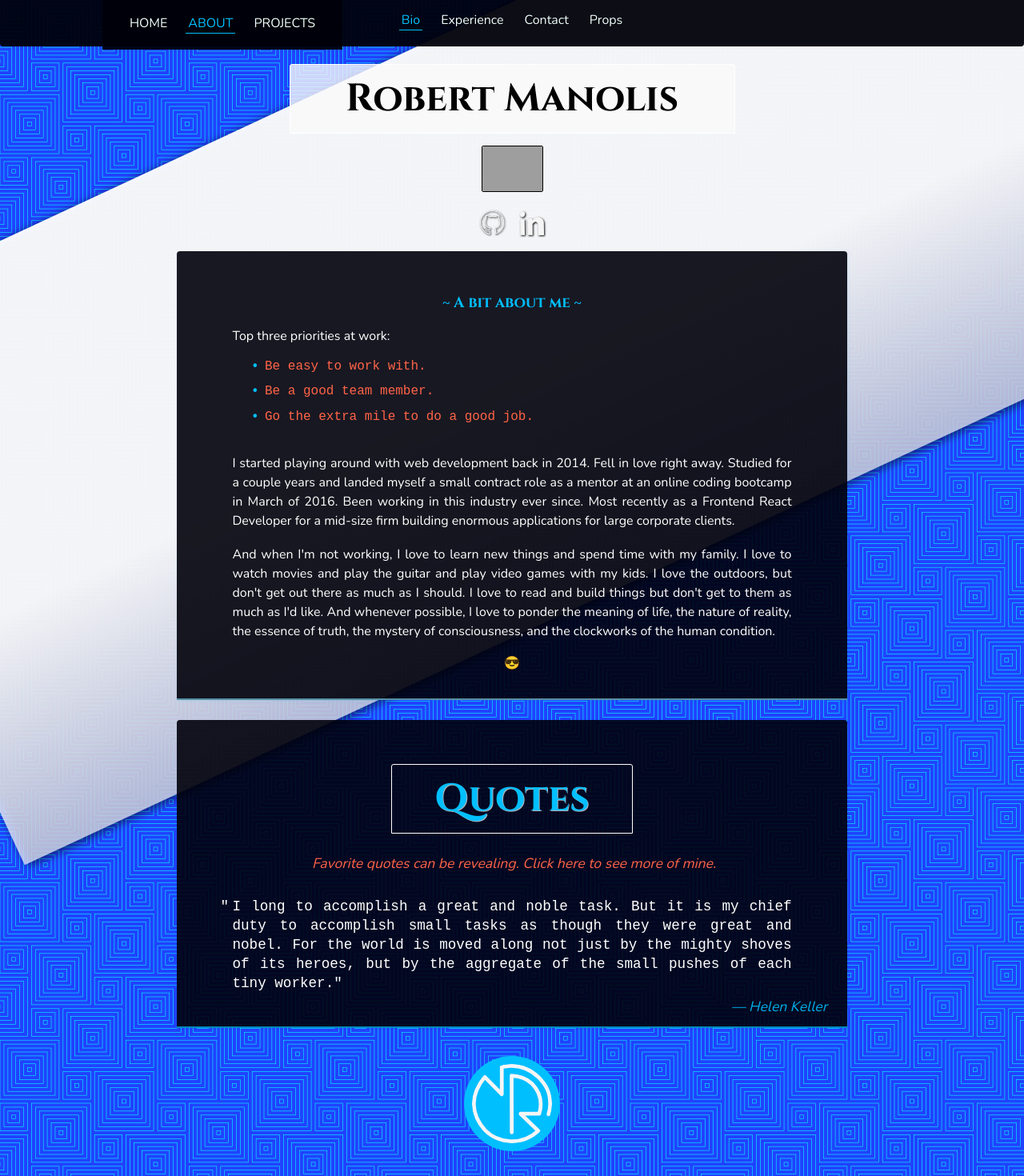
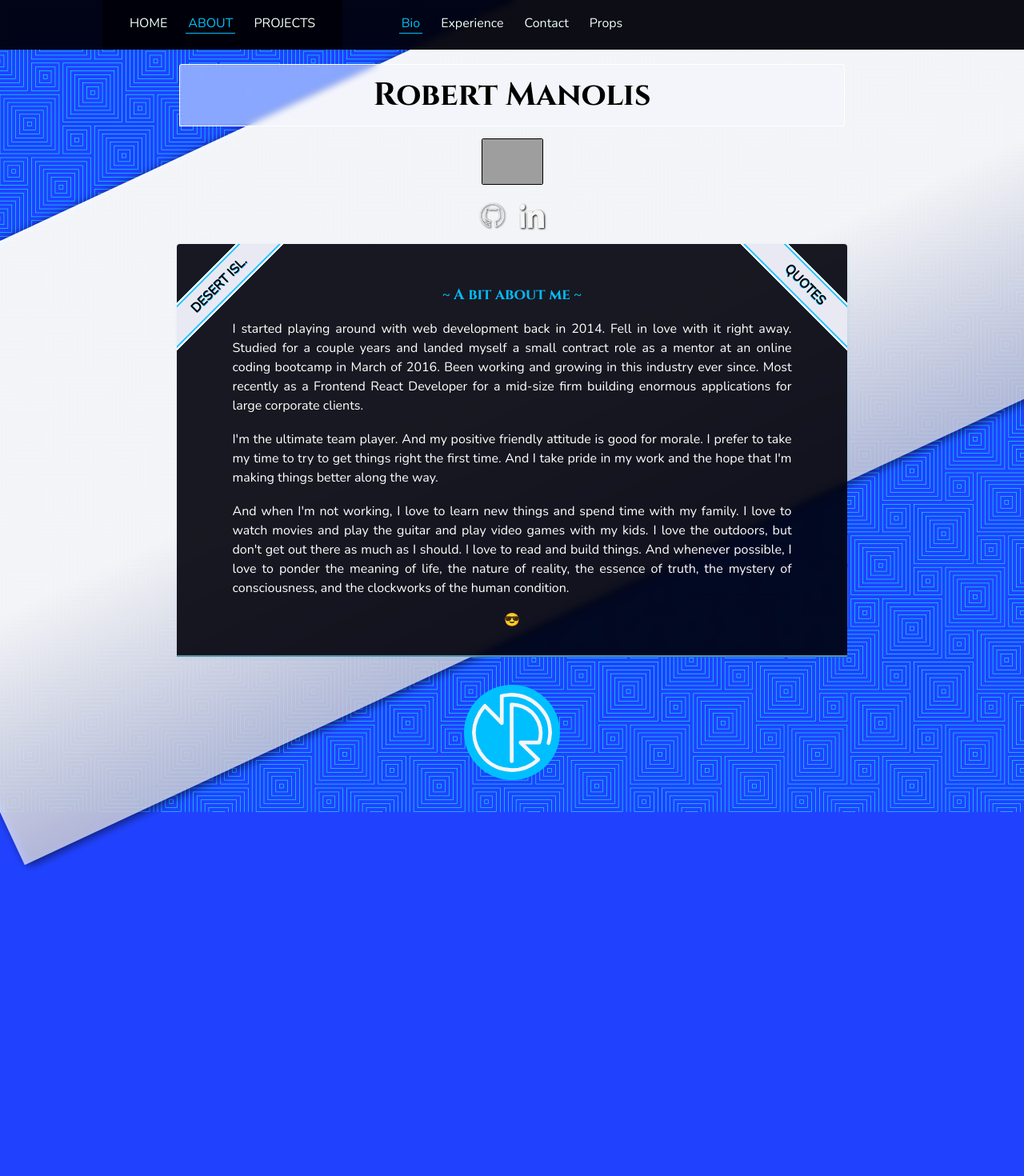
Before and after one commit to gitrobertpm/rpm-portfolio-2022, a React (Create React App) app: page /about/bio in a window 1280 px wide. Shown: the top 1470 px of the page at 80% size. After the commit the page ends 1015 px from the top, so only its background shows below. Built offline with nearby package versions, Linux system fonts and the light colour scheme; grey boxes are pictures that could not be loaded.

Commit message:
Added new quotes and deseret island section and created modal displays for both

```diff
--- a/src/Components/Bio.js
+++ b/src/Components/Bio.js
@@ -1,31 +1,86 @@
 
 /* Main dependency imports */
-import React, { useState } from 'react';
+import React, { useState, useEffect } from 'react';
 
 /* Data imports */
 import quotes from '../data/quotes.json';
+import dIslands from '../data/desertIsl.json';
 
 /* Img imports */
 import myLogo from '../img/myLogo.svg';
 
 const Bio = () => {
 
-	/* Set state for current quote */
-	const [curQuote, setCurQuote] = useState(quotes[0]);
+	// Helper to get a random index from an array
+	const ranIndy = (arr) => Math.floor(Math.random() * arr.length);
 
-	/* Grab a random quote */
-	const getRan = () => quotes[Math.ceil(Math.random() * quotes.length - 1)];
+	// Handle quotes
+	const [quotesToPullFrom, setQuotesToPullFrom] = useState([...quotes]);
+	const [curQuote, setCurQuote] = useState('');
+	const [quoteCounter, setQuoteCounter] = useState(0);
+	const [quotesIsOpen, setQuotesIsOpen] = useState(0);
 
-	/* Update quote and prevent duplicates */
+	const handleQuoteOpen = () => setQuotesIsOpen(!quotesIsOpen);
+
+	// Update quote, determine first three quotes and prevent duplicates until all quotes have been displayed
 	const updateQuote = () => {
-		let newQuote = getRan();
-		while (newQuote.quote === curQuote.quote) newQuote = getRan();
+		let newQuote;
+
+		if (quoteCounter < 3) {
+			newQuote = quotesToPullFrom.splice(0, 1)[0];
+			setQuoteCounter(quoteCounter + 1);
+		} else {
+			const i = ranIndy(quotesToPullFrom);
+			newQuote = quotesToPullFrom.splice(i, 1)[0];
+		}
+
 		setCurQuote(newQuote);
+
+		if (quotesToPullFrom.length === 0) {
+			setQuoteCounter(0);
+			return setQuotesToPullFrom([...quotes]);
+		}
+
+		return setQuotesToPullFrom(quotesToPullFrom);
 	};
 
-	/* Deconstruct quote properties */
+	// Deconstruct quote properties
 	const { quote } = curQuote;
 	const { citation } = curQuote;
+
+
+	// Handle Desert Island
+	const [curDesertIsland, setCurDesertIsland] = useState('');
+	const [desertIslIsOpen, setDesertIslIsOpen] = useState(0);
+
+	const handleDesertIslOpen = () => setDesertIslIsOpen(!desertIslIsOpen);
+
+	const updateDesertIsland = () => {
+
+		const dIslCategories = dIslands.map((dIsl) => dIsl.category);
+		const curDesIslIndy = dIslCategories.indexOf(curDesertIsland.category);
+
+		if (curDesertIsland === '' || curDesIslIndy === dIslCategories.length - 1) {
+			return setCurDesertIsland(dIslands[0]);
+		}
+
+		return setCurDesertIsland(dIslands[curDesIslIndy + 1]);
+	};
+
+	// Deconstruct desert island properties
+	const { category } = curDesertIsland;
+	const { details } = curDesertIsland;
+	const { selections } = curDesertIsland;
+
+	useEffect(() => {
+		if (quoteCounter === 0) {
+			updateQuote();
+		}
+
+		if (curDesertIsland === '') {
+			updateDesertIsland();
+		}
+	});
 
 	return (
 		<div className="about-container">
@@ -34,30 +89,47 @@ const Bio = () => {
 				<div className="bio">
 					<h3>~ A bit about me ~</h3>
 
-					<p>Top three priorities at work:</p>
-					<ul>
-						<li>Be easy to work with.</li>
-						<li>Be a good team member.</li>
-						<li>Go the extra mile to do a good job.</li>
-					</ul>
+					<p>I started playing around with web development back in 2014.  Fell in love with it right away.  Studied for a couple years and landed myself a small contract role as a mentor at an online coding bootcamp in March of 2016.  Been working and growing in this industry ever since.  Most recently as a Frontend React Developer for a mid-size firm building enormous applications for large corporate clients.</p>
 					<br />
-					<p>I started playing around with web development back in 2014.  Fell in love right away.  Studied for a couple years and landed myself a small contract role as a mentor at an online coding bootcamp in March of 2016.  Been working in this industry ever since.  Most recently as a Frontend React Developer for a mid-size firm building enormous applications for large corporate clients.</p>
+					<p>{`I'm the ultimate team player.  And my positive friendly attitude is good for morale.  I prefer to take my time to try to get things right the first time.  And I take pride in my work and the hope that I'm making things better along the way.`}</p>
 					<br />
-					<p>{`And when I'm not working, I love to learn new things and spend time with my family.  I love to watch movies and play the guitar and play video games with my kids.  I love the outdoors, but don't get out there as much as I should. I love to read and build things but don't get to them as much as I'd like.  And whenever possible, I love to ponder the meaning of life, the nature of reality, the essence of truth, the mystery of consciousness, and the clockworks of the human condition.`}</p>
+					<p>{`And when I'm not working, I love to learn new things and spend time with my family.  I love to watch movies and play the guitar and play video games with my kids.  I love the outdoors, but don't get out there as much as I should. I love to read and build things.  And whenever possible, I love to ponder the meaning of life, the nature of reality, the essence of truth, the mystery of consciousness, and the clockworks of the human condition.`}</p>
 					<br />
 					<span>😎</span>
+
+					<button className="quote-btn" onClick={ handleQuoteOpen }>Quotes</button>
+					<button className="desert-island-btn" onClick={ handleDesertIslOpen }>Desert Isl.</button>
 				</div>
 
-				<div className="quote-box">
+				<div className={`quote-box ${ quotesIsOpen && 'open-quote-box' }`}>
 					<div className="quote-display" onClick={ updateQuote }>
+						<button className="quote-close-btn" onClick={ handleQuoteOpen }><strong>X</strong></button>
 						<h2 className="top-heading bio-heading">Quotes</h2>
 						<p className="quote-heading"><i>Favorite quotes can be revealing.  Click here to see more of mine.</i></p>
 						<p className="quote code">{ quote }</p>
 						<p className="citation"><i>{ citation }</i></p>
 					</div>
-					<img className="my-logo" src={myLogo} alt="My Logo" />
+				</div>
+
+				<div className={`quote-box desert-island-box ${ desertIslIsOpen && 'open-quote-box' }`}>
+					<div className="quote-display" onClick={ updateDesertIsland }>
+						<button className="quote-close-btn" onClick={ handleDesertIslOpen }><strong>X</strong></button>
+						<h2 className="top-heading bio-heading desert-island-heading">Desert Island</h2>
+						<p className="quote-heading">Trapped on a desert island forever, which five items would you bring?</p>
+						<p className="quote-heading">This game can tell you a lot about a person.  Below are my answers to a few categories.</p>
+						<p className="quote-heading">Click here to see more.</p>
+						<div className="desert-island-display">
+							<h3 className="di-category">{ category }:</h3>
+							<p className="di-details">{ details }</p>
+							<ul className="di-selections">
+								{ selections?.map((sel, i) => <li className="di-selection" key={i}>{sel}</li>) }
+							</ul>
+						</div>
+
+					</div>
 				</div>
 			</div>
+			<img className="my-logo" src={myLogo} alt="My Logo" />
 		</div>
 	);
 };
--- a/src/css/App.css
+++ b/src/css/App.css
@@ -21,6 +21,7 @@
   padding: 0 0 5px;
   background: rgba(0, 0, 10, 0.95);
   z-index: 999;
+  backdrop-filter: blur(4px);
 }
 
 .nav-container a {
@@ -113,10 +114,11 @@
   max-width: 300px;
   margin: 30px auto 15px;
   padding: 15px 0;
-  background: rgba(250, 250, 250, 0.8);
+  background: rgba(245, 245, 255, 0.5);
   text-shadow: 1px 1px 0 rgba(250, 250, 250, 0.7);
   border-radius: 3px 3px 0 0;
   border: 1px solid white;
+  backdrop-filter: blur(4px);
 }
 
 .wallpaper {
@@ -177,9 +179,12 @@
   animation-duration: 1.5s;
 }
 
-@keyframes eightySix {
-  0% {display: block; z-index: 9;}
-  100% {display: none; z-index: -9;}
+.fade-in {
+  animation: fadeIn 1s ease-in-out forwards;
+}
+
+.fade-in-and-sixty-eight {
+  animation: fadeIn 1s ease-in-out forwards, sixtyEight 0.1s ease-in-out forwards;
 }
 
 @keyframes fadeIn {
@@ -187,7 +192,33 @@
   100% {opacity: 1}
 }
 
+.fade-out {
+  animation: fadeOut 1s ease-in-out forwards;
+}
+
+.fade-out-and-eighty-six {
+  animation: fadeOut 1s ease-in-out forwards, eightySix 1s ease-in-out forwards;
+}
+
 @keyframes fadeOut {
   0% {opacity: 1}
   100% {opacity: 0}
 }
+
+.eighty-six {
+  animation: eightySix 1s ease-in-out forwards;
+}
+
+@keyframes eightySix {
+  0% {display: block; z-index: 9;}
+  100% {display: none; z-index: -9;}
+}
+
+.sixty-eight {
+  animation: sixtyEight 0.1s ease-in-out forwards;
+}
+
+@keyframes sixtyEight {
+  0% {display: none; z-index: -9;}
+  100% {display: block; z-index: 9;}
+}
--- a/src/css/about.css
+++ b/src/css/about.css
@@ -24,8 +24,19 @@
 }
 
 .about-header .top-heading {
-  max-width: 555px;
+  position: relative;
+  max-width: 850px;
 }
+
+/* .about-heading:after {
+  content: "";
+  position: absolute;
+  left: 0;
+  bottom: 0;
+  width: 100%;
+  height: 25px;
+  background: linear-gradient(to top, rgba(255, 0, 0, 0.5) 10%, rgba(255, 99, 71, 0.9) 20%, transparent 75%);
+} */
 
 .about-header .header-contact-link-box {
   display: flex;
@@ -56,20 +67,32 @@
 }
 
 .quote-box {
-  max-width: 1024px;
-  margin: 25px auto 35px;
+  position: fixed;
+  top: 50%;
+  right: 50%;
+  bottom: 50%;
+  left: 50%;
+  width: calc(100% -20px);
+  margin: 0 auto;
+  padding: 25px 10px;
+  background:rgba(0, 0, 10, 0.9);
+  transition: all 0.7s ease-in-out;
+  opacity: 0;
+  overflow: hidden;
+  z-index: 999;
+  backdrop-filter: blur(4px);
 }
 
-.quote-heading {
-  color: tomato;
-  font-size: 1.1rem;
-  max-width: 525px;
-  padding-top: 10px;
-  padding-bottom: 30px;
-  padding-left: 5px;
+.open-quote-box {
+  top: 98px;
+  right: 0;
+  bottom: 0px;
+  left: 0;
+  opacity: 1
 }
 
 .quote-display {
+  position: relative;
   cursor: pointer;
   max-width: 788px;
   margin: auto;
@@ -80,17 +103,50 @@
   border-bottom: 2px solid rgba(0, 191, 255, 0.7);
 }
 
-.quote {
+.quote-close-btn {
+  cursor: pointer;
+  font-size: 1.75rem;
+  font-weight: bolder;
+  text-shadow: 1px 1px 0 rgba(0, 0, 10, 0.9);
+  position: absolute;
+  top: 10px;
+  right: 10px;
+  width: 42px;
+  height: 42px;
+  background: tomato;
+  border-radius: 4px;
+  border: 1px solid rgba(255, 255, 255, 0.95);
+}
+
+.quote-display .bio-heading {
+  border: none;
+  margin-top: 0px;
+}
+
+.quote-heading {
+  color: tomato;
+  font-size: 1.1rem;
+  max-width: 600px;
+  padding-top: 10px;
+  padding-bottom: 30px;
+  padding-left: 5px;
+}
+
+.quote,
+.desert-island-display {
   position: relative;
   text-align: justify;
-  font-family: 'Courier New', monospace;
+  font-weight: bolder;
   font-size: 1.1rem;
-  color: white;
+  color: rgba(0, 0, 50, 0.95);
+  padding: 15px;
+  background: rgba(255, 255, 255, 0.95);
+  border-radius: 4px 4px 0 0;
 }
 
 .quote::before {
   position: absolute;
-  margin-left: -15px;
+  margin-left: -10px;
   content: '"';
 }
 
@@ -105,6 +161,34 @@
   margin-top: 5px;
 }
 
+.desert-island-box .quote-heading {
+  max-width: 800px;
+  padding-bottom: 10px;
+}
+
+.di-category {
+  font-family: Impact, Haettenschweiler, 'Arial Narrow Bold', sans-serif;
+  display: inline-block;
+  vertical-align: top;
+  text-transform: uppercase;
+  width: 69px;
+  margin: 0 5px 0 0;
+}
+
+.di-details {
+  font-family: 'Trebuchet MS', 'Lucida Sans Unicode', 'Lucida Grande', 'Lucida Sans', Arial, sans-serif;
+  font-weight: lighter;
+  display: inline-block;
+  width: calc(100% - 100px);
+  margin: 0;
+  padding-top: 3px;
+}
+
+.di-selections {
+  font-family: cursive;
+  font-weight: lighter;
+}
+
 .about-menu {
   position: fixed;
   top: 44px;
@@ -116,6 +200,11 @@
   border-bottom: 3px solid rgba(0, 191, 255, 0.7);
   border-bottom: 1px solid rgba(0, 0, 0, 0.9);
   z-index: 999;
+  backdrop-filter: blur(4px);
+}
+
+.about-menu a {
+  padding-top: 7px;
 }
 
 .bio,
@@ -127,6 +216,11 @@
   background: rgba(0, 0, 10, 0.9);
   border-bottom: 2px solid rgba(86, 145, 165, 1);
   box-shadow: 1px 1px 5px rgba(0, 191, 255, 0.1);
+  backdrop-filter: blur(4px);
+}
+
+.bio {
+  position: relative;
 }
 
 .contact {
@@ -137,6 +231,10 @@
 .bio-heading {
   color: rgba(0, 191, 255, 0.99);
   background: none;
+}
+
+.desert-island-heading {
+  max-width: 700px;
 }
 
 .bio h3 {
@@ -150,7 +248,7 @@
 .bio ul {
   text-align: justify;
   padding-right: 30px;
-  padding-left: 75px;
+  padding-left: 25px;
 }
 
 .bio li {
@@ -164,6 +262,37 @@
   display: inline-block;
   width: 17px;
   margin-left: -17px;
+}
+
+.quote-btn,
+.desert-island-btn {
+  cursor: pointer;
+  text-transform: uppercase;
+  text-shadow: 0 1px 0 rgba(0, 191, 255, 0.9);
+  font-weight: bolder;
+  position: absolute;
+  top: 5px;
+  width: 115px;
+  height: 35px;
+  background: rgba(245, 245, 255, 0.95);
+  border-radius: 3px;
+  border: 2px solid rgba(255, 255, 255, 1);
+  box-shadow: 0 2px 0 rgba(0, 191, 255, 0.9) inset, 0 -2px 0 rgba(0, 191, 255, 0.9) inset;
+  transition: all 0.4s ease-in-out;
+}
+
+.quote-btn {
+  right: 5px;
+}
+
+.desert-island-btn {
+  left: 5px;
+}
+
+.quote-btn:hover,
+.desert-island-btn:hover {
+  text-shadow: 0 1px 0 tomato;
+  box-shadow: 0 2px 0 tomato inset, 0 -2px 0 tomato inset;
 }
 
 .my-logo {
@@ -190,6 +319,7 @@
   border-bottom: 1px solid rgba(0, 191, 255, 0.1);
   box-shadow: 1px 1px 5px rgba(0, 191, 255, 0.1);
   transition: all 0.4s ease-out;
+  backdrop-filter: blur(4px);
 }
 
 .exp-item:hover {
@@ -382,8 +512,9 @@
   text-align: justify;
   width: calc(100% - 60px);
   padding: 25px;
-  background: rgba(250, 250, 255, 0.7);
+  background: rgba(245, 245, 255, 0.5);
   border: 1px solid white;
+  backdrop-filter: blur(4px);
 }
 
 .prop-box {
@@ -394,6 +525,7 @@
   padding-right: 25px;
   background:rgba(0, 0, 10, 0.9);
   border-bottom: 2px solid tomato;
+  backdrop-filter: blur(4px);
 }
 
 .prop-info-box {
--- a/src/css/brochure.css
+++ b/src/css/brochure.css
@@ -86,8 +86,9 @@
   max-width: 420px;
   margin: auto;
   padding: 10px 5px;
-  background: rgba(255, 255, 255, 0.6);
+  background: rgba(255, 255, 255, 0.5);
   border-radius: 4px 4px 0 0;
   border: 1px solid white;
   overflow: auto;
+  backdrop-filter: blur(4px);
 }
--- a/src/css/media-query.css
+++ b/src/css/media-query.css
@@ -3,11 +3,24 @@
   .about-header{
     padding-top: 75px;
   }
+
+  .quote-btn,
+  .desert-island-btn {
+    top: 25px;
+  }
+
+  .quote-btn {
+    right: 25px;
+  }
+
+  .desert-island-btn {
+    left: 25px;
+  }
 }
 
 @media screen and (min-width: 768px) {
   .top-heading {
-    font-size: 3rem;
+    font-size: 2.5rem;
   }
 
   .nav-container {
@@ -16,12 +29,11 @@
     width: 300px;
     padding-top: 10px;
     padding-bottom: 13px;
-    /* border-radius: 0 0 0 4px; */
   }
 
   .brochure-heading {
     font-size: 2rem;
-    max-width: 800px;
+    max-width: 1024px;
   }
 
   .diagram {
@@ -135,7 +147,7 @@
     margin: auto;
     padding: 5px;
     padding-left: 25px;
-    background:rgba(255, 255, 255, 0.9);
+    background:rgba(255, 255, 255, 0.7);
     border-radius: 0;
     transition: all 0.4s ease-in-out;
     opacity: 0;
@@ -221,13 +233,7 @@
 
   .projects-heading {
     font-size: 2rem;
-    max-width: 600px;
     margin-top: 75px;
-  }
-
-  .exp-item {
-    max-width: 778px;
-    padding-top: 35px;
   }
 
   .project .project-title {
@@ -360,7 +366,6 @@
     width: 100%;
     padding-top: 6px;
     padding-bottom: 12px;
-    border-radius: 0 0 4px 0;
   }
 
   .about-menu a {
@@ -371,14 +376,28 @@
     border-radius: 4px 4px 0 0;
   }
 
+  .open-quote-box {
+    top: 62px;
+  }
+
+  .citation {
+    margin-right: 30px;
+  }
+
   .bio,
   .contact {
     padding: 35px;
     border-radius: 4px 4px 0 0;
   }
 
+  .bio ul {
+    padding-left: 75px;
+  }
+
   .exp-item {
     border-radius: 4px 4px 0 0;
+    max-width: 778px;
+    padding-top: 35px;
   }
 
   .exp-date,
@@ -393,6 +412,9 @@
   }
 
   .props-txt {
+    max-width: 635px;
+    padding-left: 100px;
+    padding-right: 100px;
     border-radius: 4px 4px 0 0;;
   }
 
@@ -408,6 +430,31 @@
   }
 }
 
+@media screen and (min-width: 900px) {
+
+  .bio {
+    overflow: hidden;
+  }
+
+  .quote-btn,
+  .desert-island-btn {
+    top: 30px;
+    width: 195px;
+    height: 42px;
+    border-radius: 0;
+  }
+
+  .quote-btn {
+    right: -45px;
+    transform: rotate(45deg);
+  }
+
+  .desert-island-btn {
+    left: -45px;
+    transform: rotate(-45deg);
+  }
+}
+
 @media screen and (min-width: 945px) {
   .prop-box {
     min-width: 420px;
@@ -415,6 +462,10 @@
 }
 
 @media screen and (min-width: 1024px) {
+
+  .brochure-heading {
+    font-size: 2.5rem;
+  }
 
   .diagram {
     padding: 400px 0;
@@ -518,13 +569,16 @@
     margin-left: -212px;
   }
 
+  .projects-heading {
+    width: calc(100% - 5px);
+  }
+
   .project img {
     width: 200px;
   }
 
   .about-menu {
     text-align: center;
-    border-radius: 0 0 4px 4px;
   }
 
   .nav-container {
--- a/src/css/project.css
+++ b/src/css/project.css
@@ -16,6 +16,7 @@
   transition: all 0.4s ease-out;
   opacity: 0.5;
   animation: projFadeIn 0.5s ease-in-out forwards;
+  /* backdrop-filter: blur(4px); */
 }
 
 @keyframes projFadeIn {
--- a/src/css/projects-carousel.css
+++ b/src/css/projects-carousel.css
@@ -1,7 +1,7 @@
 
 .projects-heading {
   width: calc(100% - 20px);
-  max-width: 420px;
+  max-width: 1040px;
   margin: 115px auto 0px;
 }
 
--- /dev/null
+++ b/src/data/desertIsl.json
@@ -0,0 +1,27 @@
+[
+  {
+    "category": "Movies",
+    "details": "Any movie, any genre, a trilogy counts as three",
+    "selections": ["As Good as it gets", "Shawshank Redemption", "Whatever Works", "Uncorked at Satchem Farms", "Joe Versus the Volcano"]
+  },
+  {
+    "category": "Books",
+    "details": "Any book, any genre, trilogies count as three",
+    "selections": ["The Dark Tower part four, Wizard and Glass", "The Tao of Pooh", "Fear and Loathing in Las Vegas", "Complete works of Walt Whitman", "Complete works of William Shakespeare"]
+  },
+  {
+    "category": "Bands",
+    "details": "The complete discography",
+    "selections": ["Pink Floyd", "Led Zeppelin", "The Beatles", "Tenacious D", "The White Stripes", "🖐️🎤😎"]
+  },
+  {
+    "category": "Shows",
+    "details": "All the episodes of your favorite shows",
+    "selections": ["Northern Exposure", "Stranger Things", "Game of Thrones", "Seinfeld", "Friends"]
+  },
+  {
+    "category": "Games",
+    "details": "Board, card, classic, or even video games. Might be a game system there.🤷",
+    "selections": ["Chess - Best game ever.", "Cribbage - Fun game I used to play with my pops.", "Dominoes - Fun game I used to play in a number of suburban garages with many a Cali foursome on those warm afternoons back in the day in the BA.", "Dice - Lots you can do with dice.", "Cards - Uh, three words: Texas Hold 'em.  Plus Spades and Hearts and a bunch of fun other stuff."]
+  }
+]
--- a/src/data/quotes.json
+++ b/src/data/quotes.json
@@ -8,16 +8,20 @@
     "citation": "— Jeff Atwood"
   },
   {
-    "quote": "If it's your job to eat a frog, then eat it first thing in the morning.  If it's your job to eat two frogs, eat the big one first.",
-    "citation": "— Mark Twain"
+    "quote": "Always code as if the guy who ends up maintaining your code will be a violent psychopath who knows where you live.",
+    "citation": "— John Woods"
   },
   {
     "quote": "It's not that I'm so smart.  It's just that I stay with the problem longer.",
     "citation": "— Albert Einstein"
   },
   {
-    "quote": "Always code as if the guy who ends up maintaining your code will be a violent psychopath who knows where you live.",
-    "citation": "— Joh Woods"
+    "quote": "The needs of the many outweigh the needs of the few, or the one.",
+    "citation": "— Commander Spock"
+  },
+  {
+    "quote": "If it's your job to eat a frog, then eat it first thing in the morning.  If it's your job to eat two frogs, eat the big one first.",
+    "citation": "— Mark Twain"
   },
   {
     "quote": "You Can't Write Perfect Software. Did that hurt? It shouldn't. Accept it as an axiom of life. Embrace it. Celebrate it. Because perfect software doesn't exist. No one in the brief history of computing has ever written a piece of perfect software. It's unlikely that you'll be the first. And unless you accept this as a fact, you'll end up wasting time and energy chasing an impossible dream.",
@@ -30,5 +34,29 @@
   {
     "quote": "The bad news is you're falling, no parachute, nothing to hang on to.  The good news is there's no ground.",
     "citation": "— Chogyam Trungpa Rinpoche"
+  },
+  {
+    "quote": "Sometimes the smallest things take up the most room in your heart.",
+    "citation": "— Winnie the Pooh"
+  },
+  {
+    "quote": "It is more fun to talk with someone who doesn't use long, difficult words but rather short, easy words like, 'What about lunch?'",
+    "citation": "— Winnie the Pooh"
+  },
+  {
+    "quote": "You're unlikely to discover something new without a lot of practice on old stuff, but further, you should get a heck of a lot of fun out of working out funny relations and interesting things.",
+    "citation": "— Richard P. Feynman"
+  },
+  {
+    "quote": "It is important to doubt and that the doubt is not a fearful thing, but a thing of great value.",
+    "citation": "— Richard P. Feynman"
+  },
+  {
+    "quote": "And in the end it is not the years in your life that count, it's the life in your years.",
+    "citation": "— Abraham Lincoln"
+  },
+  {
+    "quote": "Those who were seen dancing were thought to be insane by those who could not hear the music.",
+    "citation": "— Friedrich Nietzsche"
   }
 ]
```
